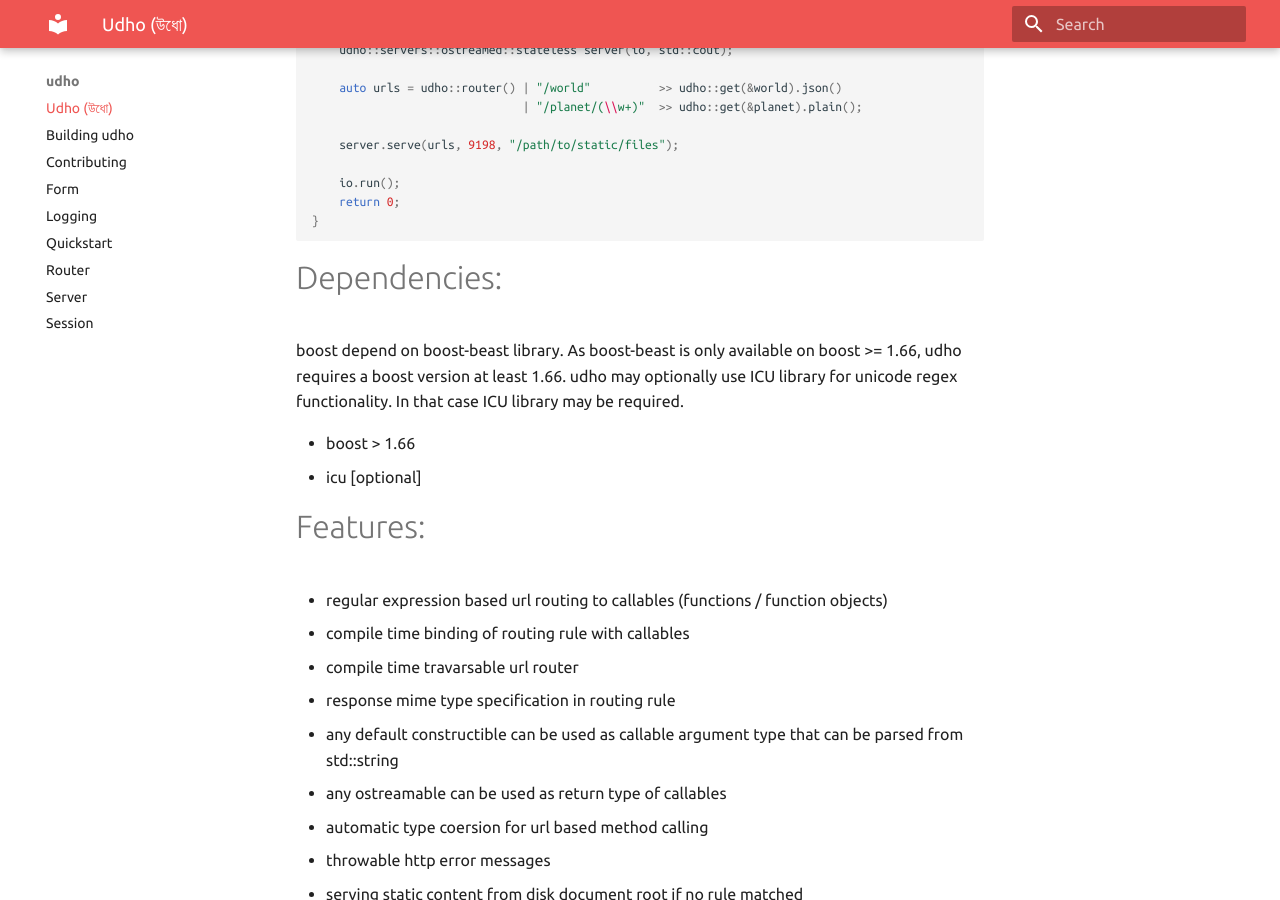
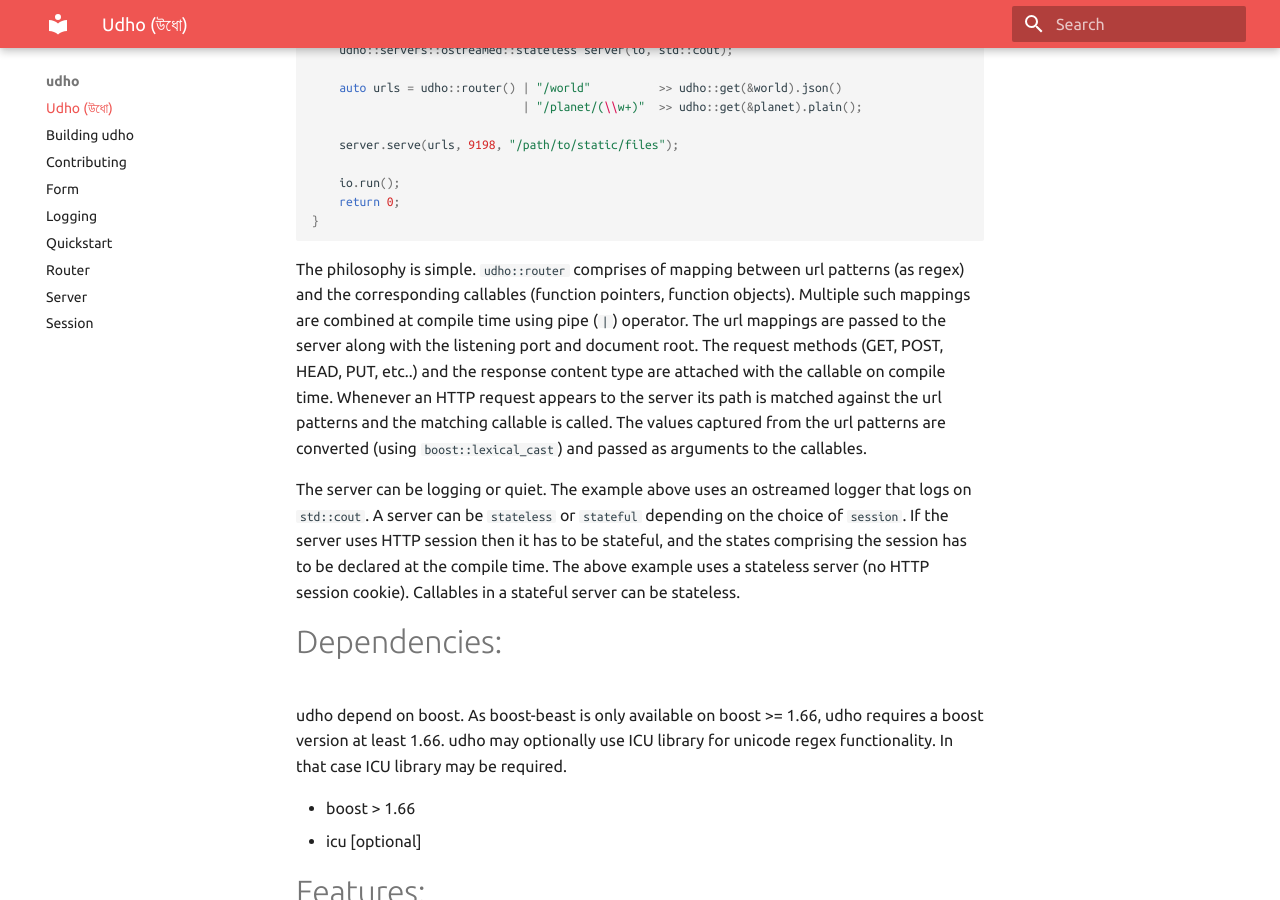
Before and after one commit to neel/udho, an MkDocs documentation site: the page built from docs/index.md, in a window 1280 px wide and 900 px high, scrolled down 1017 px. Built offline with MkDocs 1.6.1 and Material for MkDocs 9.7.7, drawn with Linux system fonts in a browser that asks for light colours; some of the changed text lies outside the part shown.

Commit message:
docs updated

````diff
--- a/docs/index.md
+++ b/docs/index.md
@@ -40,10 +40,13 @@ int main(){
 }
 ```
 
+The philosophy is simple. `udho::router` comprises of mapping between url patterns (as regex) and the corresponding callables (function pointers, function objects). Multiple such mappings are combined at compile time using pipe (`|`) operator. The url mappings are passed to the server along with the listening port and document root. The request methods (GET, POST, HEAD, PUT, etc..) and the response content type are attached with the callable on compile time. Whenever an HTTP request appears to the server its path is matched against the url patterns and the matching callable is called. The values captured from the url patterns are converted (using `boost::lexical_cast`) and passed as arguments to the callables.
+
+The server can be logging or quiet. The example above uses an ostreamed logger that logs on `std::cout`. A server can be `stateless` or `stateful` depending on the choice of `session`. If the server uses HTTP session then it has to be stateful, and the states comprising the session has to be declared at the compile time. The above example uses a stateless server (no HTTP session cookie). Callables in a stateful server can be stateless.
 
 
 # Dependencies:
-boost depend on boost-beast library. As boost-beast is only available on boost >= 1.66, udho requires a boost version at least 1.66. udho may optionally use ICU library for unicode regex functionality. In that case ICU library may be required.
+udho depend on boost. As boost-beast is only available on boost >= 1.66, udho requires a boost version at least 1.66. udho may optionally use ICU library for unicode regex functionality. In that case ICU library may be required.
 
 * boost > 1.66
 * icu [optional]
````
Also changed, not shown: other parts of docs/index.md (+1 -1 lines).
